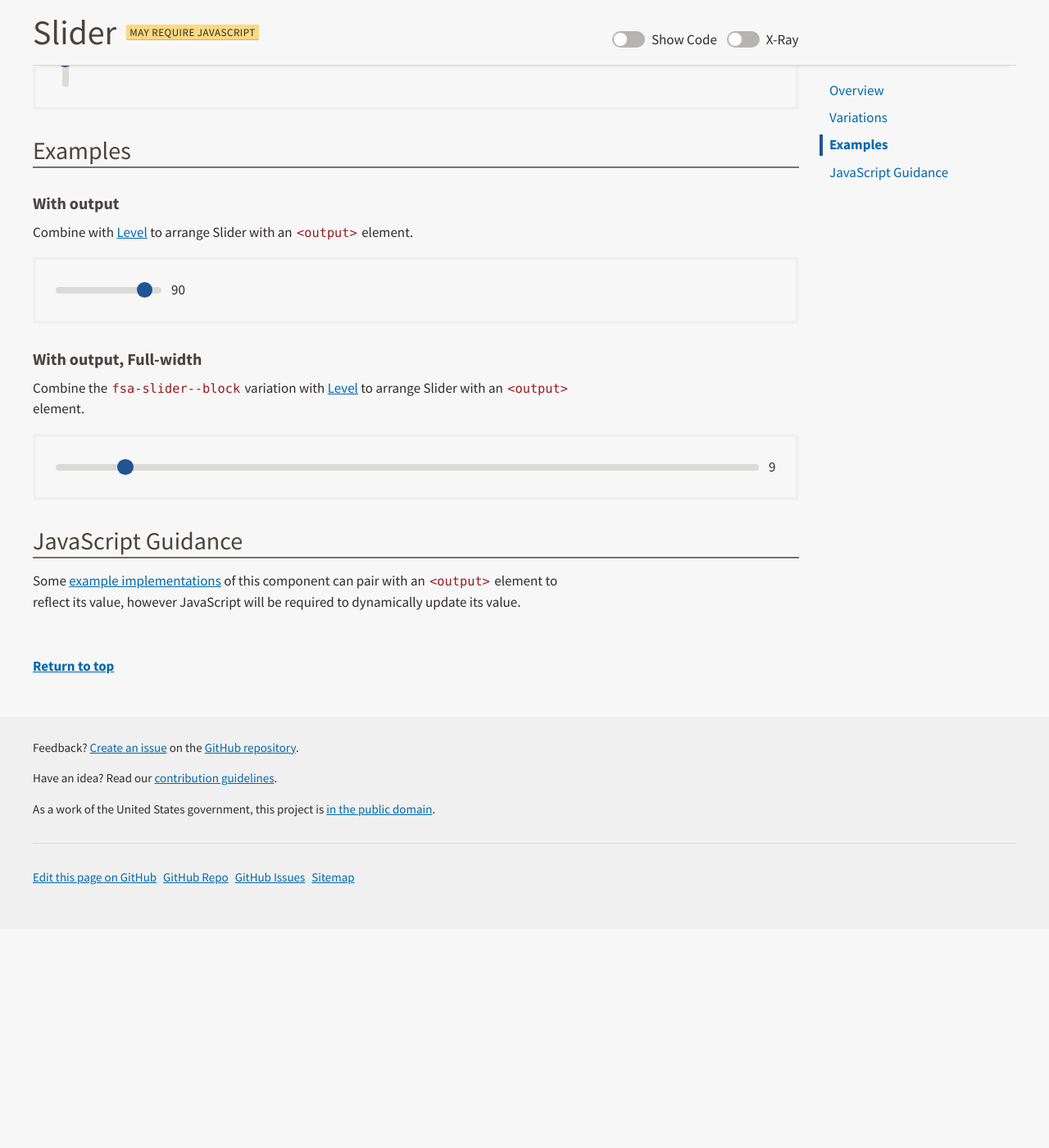
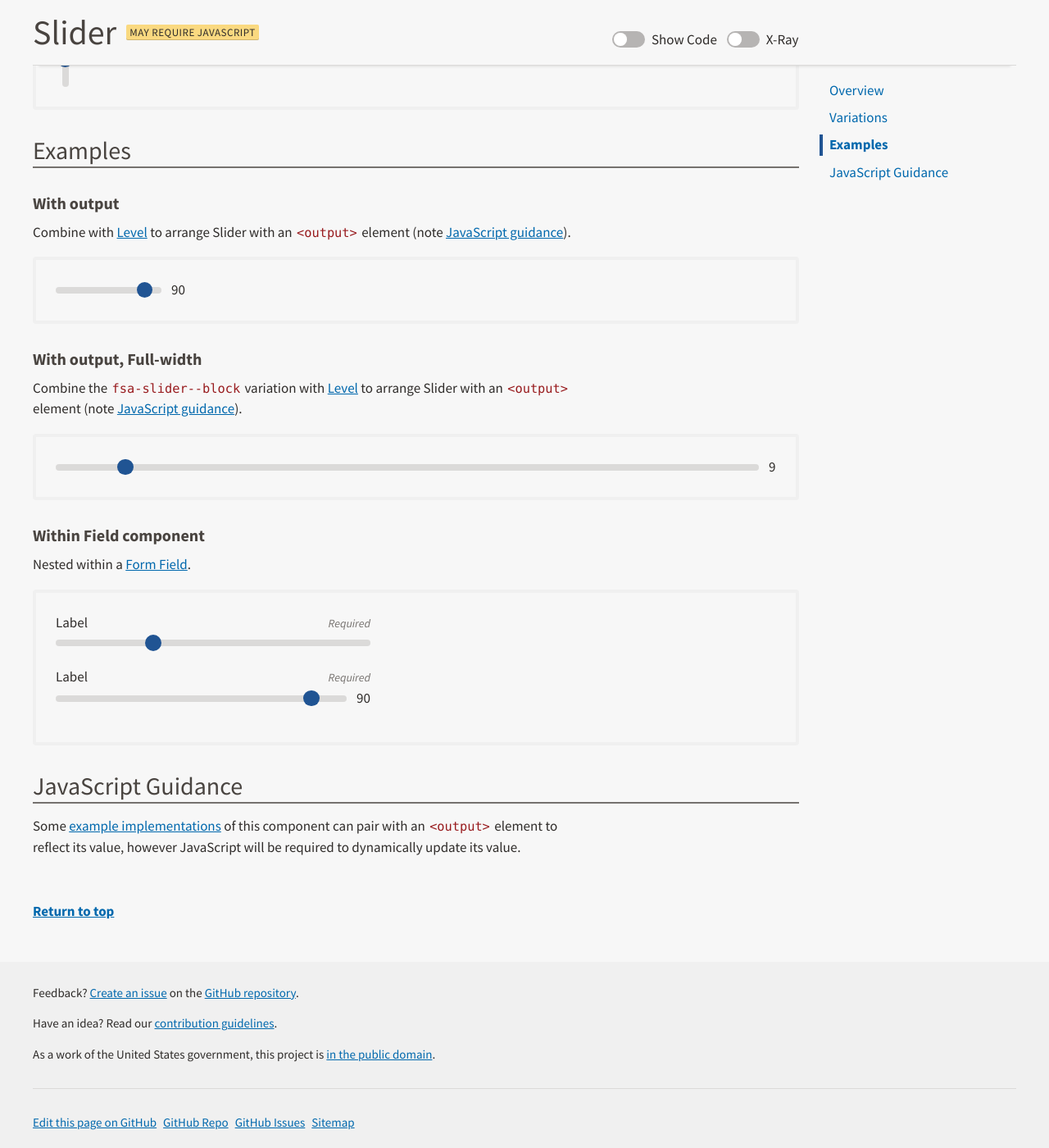
Before and after one commit to USDA-FSA/fsa-design-system, a Jekyll site: the page built from components/slider/index.md, in a window 1280 px wide and 1400 px high, scrolled down 1333 px. Shown: the whole window at 82% size. Built offline with Jekyll 4.4.1, drawn with Linux system fonts in a browser that asks for light colours; before the commit the page ends 2454 px from its top, so only the background shows below that.

Commit message:
All Slider examples accounted for [amends #362]

````diff
--- a/components/slider/index.md
+++ b/components/slider/index.md
@@ -65,7 +65,7 @@ title_label: 'May require JavaScript'
 
 ### With output
 
-Combine with [Level]({{ site.baseurl }}components/level/) to arrange Slider with an `<output>` element.
+Combine with [Level]({{ site.baseurl }}components/level/) to arrange Slider with an `<output>` element (note [JavaScript guidance](#javascript-guidance)).
 
 <div class="ds-preview">
   <div class="fsa-level">
@@ -86,7 +86,7 @@ Combine with [Level]({{ site.baseurl }}components/level/) to arrange Slider with
 
 ### With output, Full-width
 
-Combine the `fsa-slider--block` variation with [Level]({{ site.baseurl }}components/level/) to arrange Slider with an `<output>` element.
+Combine the `fsa-slider--block` variation with [Level]({{ site.baseurl }}components/level/) to arrange Slider with an `<output>` element (note [JavaScript guidance](#javascript-guidance)).
 
 <div class="ds-preview">
   <div class="fsa-level">
@@ -105,6 +105,37 @@ Combine the `fsa-slider--block` variation with [Level]({{ site.baseurl }}compone
 </div>
 ```
 
+### Within Field component
+
+Nested within a [Form Field]({{ site.baseurl }}components/form-fields/).
+
+<div class="ds-preview">
+  <div class="fsa-field">
+    <label class="fsa-field__label" for="lorem-range-1234">Label <span class="fsa-field__label-desc">Required</span></label>
+    <input class="fsa-slider fsa-field__item" id="lorem-range-1234" name="lorem-range-1234" type="range" min="0" max="10" value="3" step="1">
+  </div>
+  <div class="fsa-field">
+    <label class="fsa-field__label" for="lorem-range-7710">Label <span class="fsa-field__label-desc">Required</span></label>
+    <div class="fsa-level">
+      <span class="fsa-level__item--grow-auto">
+        <input class="fsa-slider fsa-field__item" id="lorem-range-7710" name="lorem-range-7710" type="range" min="0" max="100" value="90" step="1">
+      </span>
+      <span><output id="lorem-range-ouput-7710" name="lorem-range-ouput-7710" for="lorem-range-7710">90</output></span>
+    </div>
+  </div>
+</div>
+```html
+<div class="fsa-field">
+  <label class="fsa-field__label" for="lorem-range-7710">Label <span class="fsa-field__label-desc">Required</span></label>
+  <div class="fsa-level">
+    <span class="fsa-level__item--grow-auto">
+      <input class="fsa-slider fsa-field__item" id="lorem-range-7710" name="lorem-range-7710" type="range" min="0" max="100" value="90" step="1">
+    </span>
+    <span><output id="lorem-range-ouput-7710" name="lorem-range-ouput-7710" for="lorem-range-7710">90</output></span>
+  </div>
+</div>
+```
+
 ## JavaScript Guidance
 
 Some [example implementations](#examples) of this component can pair with an `<output>` element to reflect its value, however JavaScript will be required to dynamically update its value.
````
